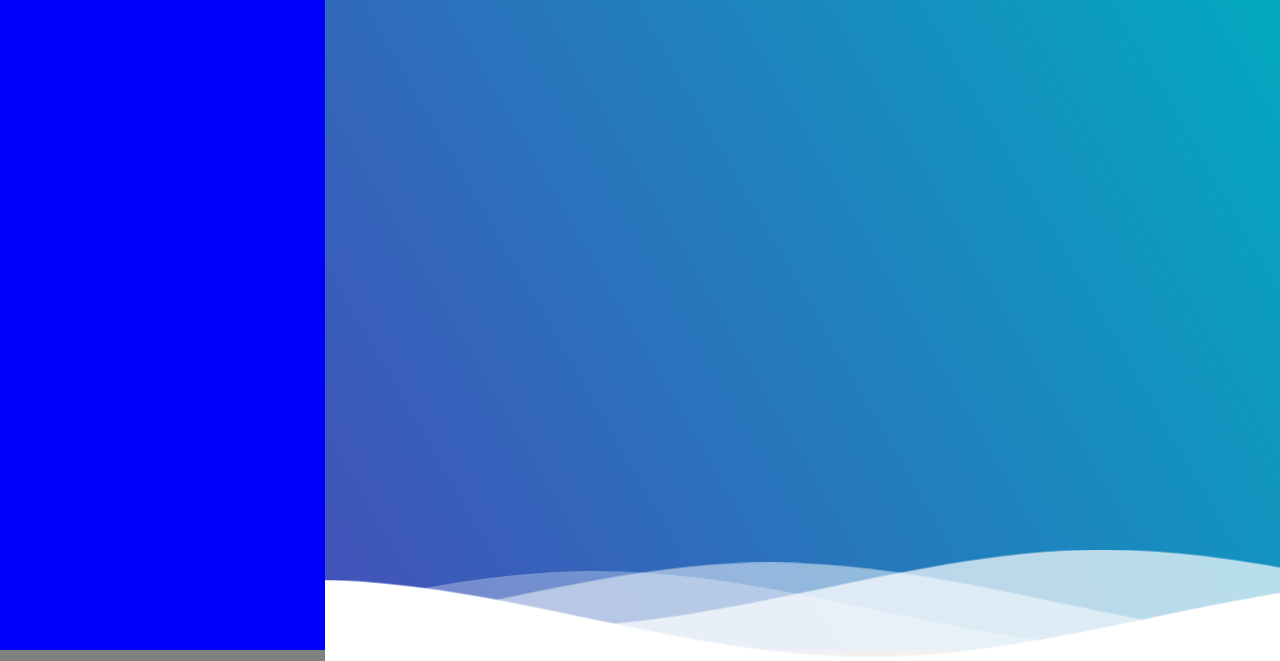
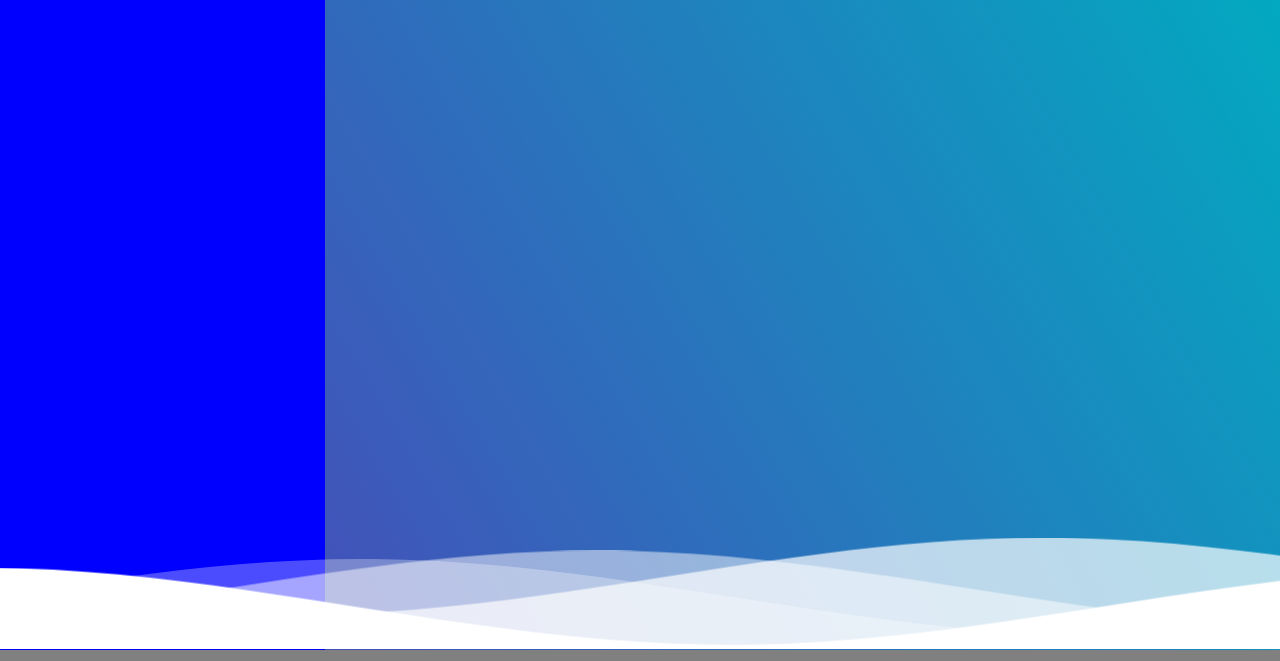
Before and after one commit to MetalRick123299/To-Do-List, a website built with webpack: page dist/index.html in a window 1280 px wide. Shown: the part 150-811 px from the top of the page. Built offline with nearby package versions, Linux system fonts and the light colour scheme.

Commit message:
Full View-Port Width Waves

```diff
--- a/dist/index.html
+++ b/dist/index.html
@@ -46,16 +46,6 @@
       </div>
     </header>
     <div class="container">
-      <nav class="toggle">
-        <h2>Home</h2>
-      </nav>
-
-      <main id="main" class="toggle">
-        <div class="waveWrapper">
-          <!--Content before waves-->
-          <div id="toDoList"></div>
-
-          <!--Waves Container-->
       <div>
         <svg
           class="waves"
@@ -103,6 +93,16 @@
           </g>
         </svg>
       </div>
+      <nav class="toggle">
+        <h2>Home</h2>
+      </nav>
+
+      <main id="main" class="toggle">
+        <div class="waveWrapper">
+          <!--Content before waves-->
+          <div id="toDoList"></div>
+
+          <!--Waves Container-->
           <!--Waves end-->
         </div>
       </main>
--- a/dist/styles.css
+++ b/dist/styles.css
@@ -95,7 +95,6 @@ nav.toggle {
 
 main {
   width: 100vw;
-  /* background-color: white; */
   transition: all 0.4s ease-in;
 }
 main.toggle {
--- a/dist/waves.css
+++ b/dist/waves.css
@@ -25,9 +25,11 @@
 }
 
 .waves {
-  /* position: relative; */
+  position: absolute;
+  bottom: 1vh;
   width: 100%;
   height: 15vh;
+  z-index: 10;
   margin-bottom: -7px; /*Fix for safari gap*/
   min-height: 100px;
   max-height: 150px;
```
Lines whose indentation alone changed are shown as unchanged.
